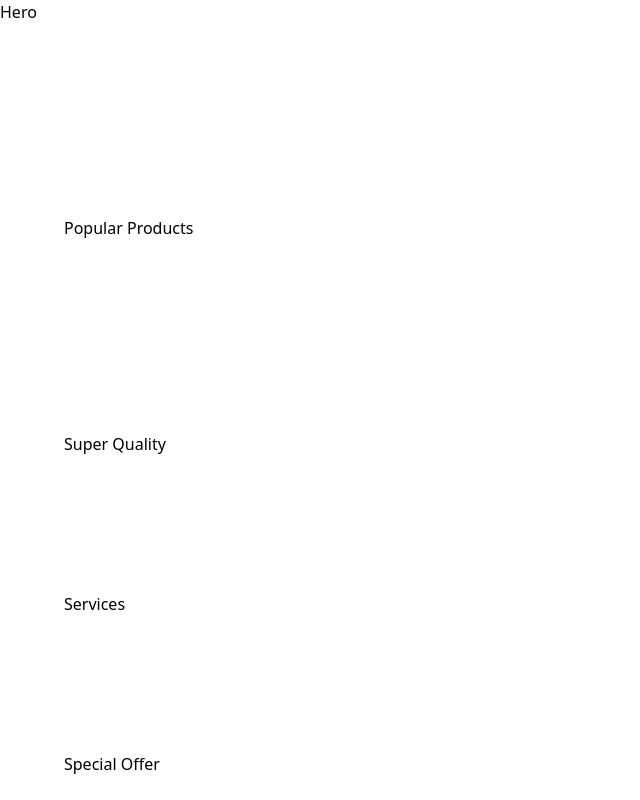
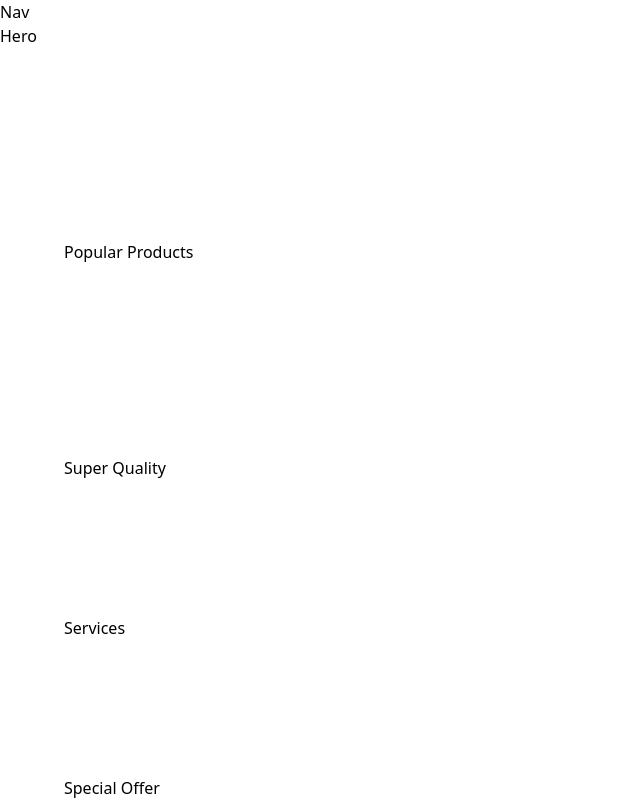
Before and after one commit to miladsade96/nike, a React (Vite) app: page / in a window 1280 px wide. Shown: the top 800 px of the page, without its empty margins (0-640 px from the left). Built offline with nearby package versions, Linux system fonts and the light colour scheme; a web font is replaced by a local one.

Commit message:
Creating Nav.jsx file

```diff
--- a/src/App.jsx
+++ b/src/App.jsx
@@ -8,11 +8,12 @@ import {
   SpecialOffer,
   CustomerReviews,
 } from "./sections/index.js";
+import Nav from "./components/Nav.jsx";
 
 export default function App() {
   return (
     <main className="relative">
-      {/*Nav*/}
+      <Nav />
       <section className="xl:padding-1 wide:padding-r padding-b">
         <Hero />
       </section>
--- /dev/null
+++ b/src/components/Nav.jsx
@@ -0,0 +1,3 @@
+export default function Nav() {
+  return <div>Nav</div>;
+}
```
